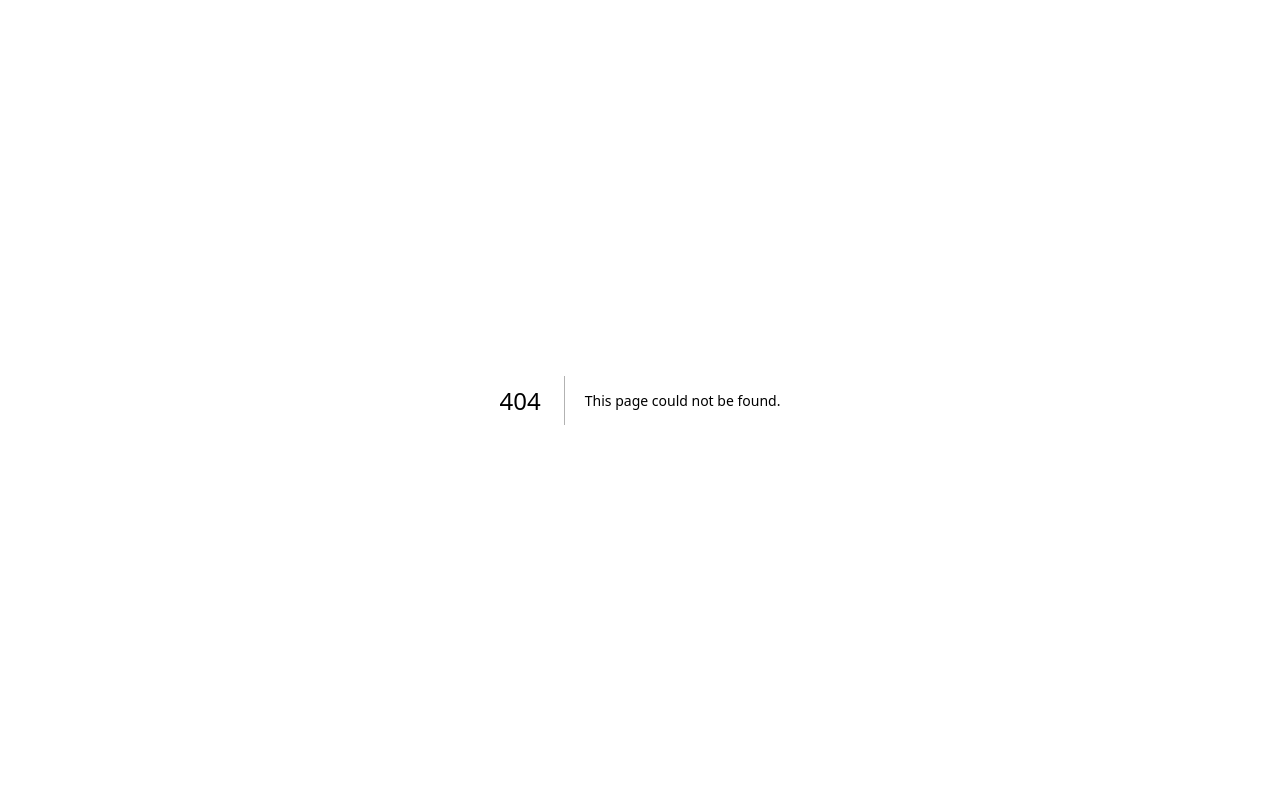
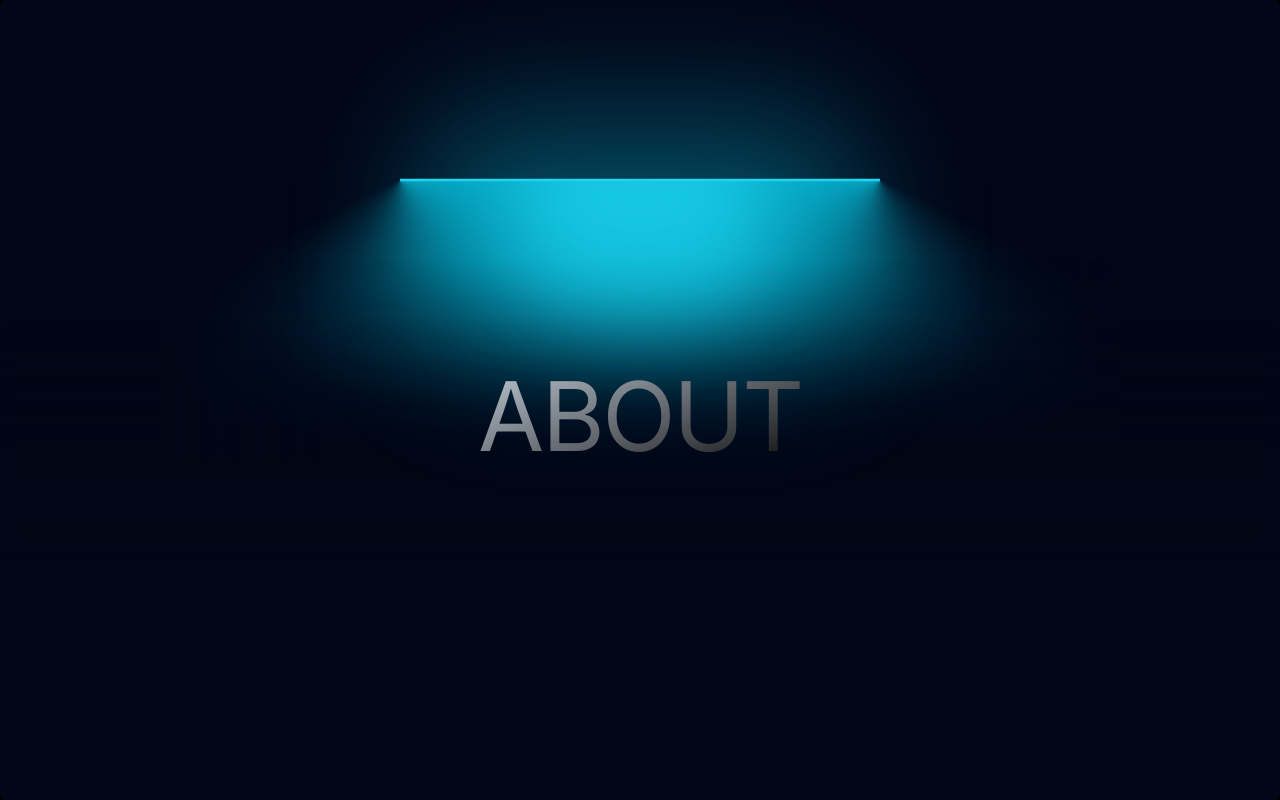
Before and after one commit to Ayushman-Saha/arma-next-24, a Next.js app: page /About in a window 1280 px wide. Before the commit this address had no page. Built offline with nearby package versions, Linux system fonts and the light colour scheme.

Commit message:
created about page

```diff
--- /dev/null
+++ b/src/app/About/page.tsx
@@ -0,0 +1,7 @@
+import React from "react";
+import LampDemo from "@/components/about/Lamp";
+
+export default function about (){
+return (<>
+<LampDemo/> </>)
+}
--- a/src/app/page.tsx
+++ b/src/app/page.tsx
@@ -14,7 +14,7 @@ export default function Home() {
         },
         {
           name: "About",
-          link: "/about",
+          link: "/About",
           icon: <IconUser className="h-4 w-4 text-neutral-500 dark:text-white" />,
         },
         {
--- /dev/null
+++ b/src/components/about/Lamp.tsx
@@ -0,0 +1,104 @@
+"use client";
+import React from "react";
+import { motion } from "framer-motion";
+import { cn } from "@/utils/cn";
+
+export default function LampDemo() {
+  return (
+    <LampContainer>
+      <motion.h1
+        initial={{ opacity: 0.5, y: 100 }}
+        whileInView={{ opacity: 1, y: 0 }}
+        transition={{
+          delay: 0.3,
+          duration: 0.8,
+          ease: "easeInOut",
+        }}
+        className="mt-8 bg-gradient-to-br from-slate-300 to-black  py-4 bg-clip-text text-center text-4xl font-large tracking-tight text-transparent md:text-8xl underline"
+      >
+        ABOUT
+      </motion.h1>
+    </LampContainer>
+  );
+}
+
+export const LampContainer = ({
+  children,
+  className,
+}: {
+  children: React.ReactNode;
+  className?: string;
+}) => {
+  return (
+    <div
+      className={cn(
+        "relative flex min-h-screen flex-col items-center justify-center overflow-hidden bg-slate-950 w-full rounded-md z-0",
+        className
+      )}
+    >
+      <div className="relative flex w-full flex-1 scale-y-125 items-center justify-center isolate z-0 ">
+        <motion.div
+          initial={{ opacity: 0.5, width: "15rem" }}
+          whileInView={{ opacity: 1, width: "30rem" }}
+          transition={{
+            delay: 0.3,
+            duration: 0.8,
+            ease: "easeInOut",
+          }}
+          style={{
+            backgroundImage: `conic-gradient(var(--conic-position), var(--tw-gradient-stops))`,
+          }}
+          className="absolute inset-auto right-1/2 h-56 overflow-visible w-[30rem] bg-gradient-conic from-cyan-500 via-transparent to-transparent text-white [--conic-position:from_70deg_at_center_top]"
+        >
+          <div className="absolute  w-[100%] left-0 bg-slate-950 h-40 bottom-0 z-20 [mask-image:linear-gradient(to_top,white,transparent)]" />
+          <div className="absolute  w-40 h-[100%] left-0 bg-slate-950  bottom-0 z-20 [mask-image:linear-gradient(to_right,white,transparent)]" />
+        </motion.div>
+        <motion.div
+          initial={{ opacity: 0.5, width: "15rem" }}
+          whileInView={{ opacity: 1, width: "30rem" }}
+          transition={{
+            delay: 0.3,
+            duration: 0.8,
+            ease: "easeInOut",
+          }}
+          style={{
+            backgroundImage: `conic-gradient(var(--conic-position), var(--tw-gradient-stops))`,
+          }}
+          className="absolute inset-auto left-1/2 h-56 w-[30rem] bg-gradient-conic from-transparent via-transparent to-cyan-500 text-white [--conic-position:from_290deg_at_center_top]"
+        >
+          <div className="absolute  w-40 h-[100%] right-0 bg-slate-950  bottom-0 z-20 [mask-image:linear-gradient(to_left,white,transparent)]" />
+          <div className="absolute  w-[100%] right-0 bg-slate-950 h-40 bottom-0 z-20 [mask-image:linear-gradient(to_top,white,transparent)]" />
+        </motion.div>
+        <div className="absolute top-1/2 h-48 w-full translate-y-12 scale-x-150 bg-slate-950 blur-2xl"></div>
+        <div className="absolute top-1/2 z-50 h-48 w-full bg-transparent opacity-10 backdrop-blur-md"></div>
+        <div className="absolute inset-auto z-50 h-36 w-[28rem] -translate-y-1/2 rounded-full bg-cyan-500 opacity-50 blur-3xl"></div>
+        <motion.div
+          initial={{ width: "8rem" }}
+          whileInView={{ width: "16rem" }}
+          transition={{
+            delay: 0.3,
+            duration: 0.8,
+            ease: "easeInOut",
+          }}
+          className="absolute inset-auto z-30 h-36 w-64 -translate-y-[6rem] rounded-full bg-cyan-400 blur-2xl"
+        ></motion.div>
+        <motion.div
+          initial={{ width: "15rem" }}
+          whileInView={{ width: "30rem" }}
+          transition={{
+            delay: 0.3,
+            duration: 0.8,
+            ease: "easeInOut",
+          }}
+          className="absolute inset-auto z-50 h-0.5 w-[30rem] -translate-y-[7rem] bg-cyan-400 "
+        ></motion.div>
+
+        <div className="absolute inset-auto z-40 h-44 w-full -translate-y-[12.5rem] bg-slate-950 "></div>
+      </div>
+
+      <div className="relative z-50 flex -translate-y-80 flex-col items-center px-5">
+        {children}
+      </div>
+    </div>
+  );
+};
--- a/src/components/landing/events/Events.tsx
+++ b/src/components/landing/events/Events.tsx
@@ -10,6 +10,7 @@ const events = [
         "description" : "Lorem ipsum dolor sit amet, consectetur adipiscing elit. Fusce ac consectetur nisi. Aenean volutpat tortor ut rutrum ultricies. Proin elementum, justo a facilisis pulvinar, lectus ex ultrices sapien, ultrices egestas nisl ipsum nec nisl. Nam tristique sem odio, vitae lobortis ligula molestie eget. Aenean iaculis massa vel elit pulvinar eleifend.",
         "href" : "/",
         "image" : "https://picsum.photos/500"
+
     },
     {
         "name" : "ArmaCode",
```
